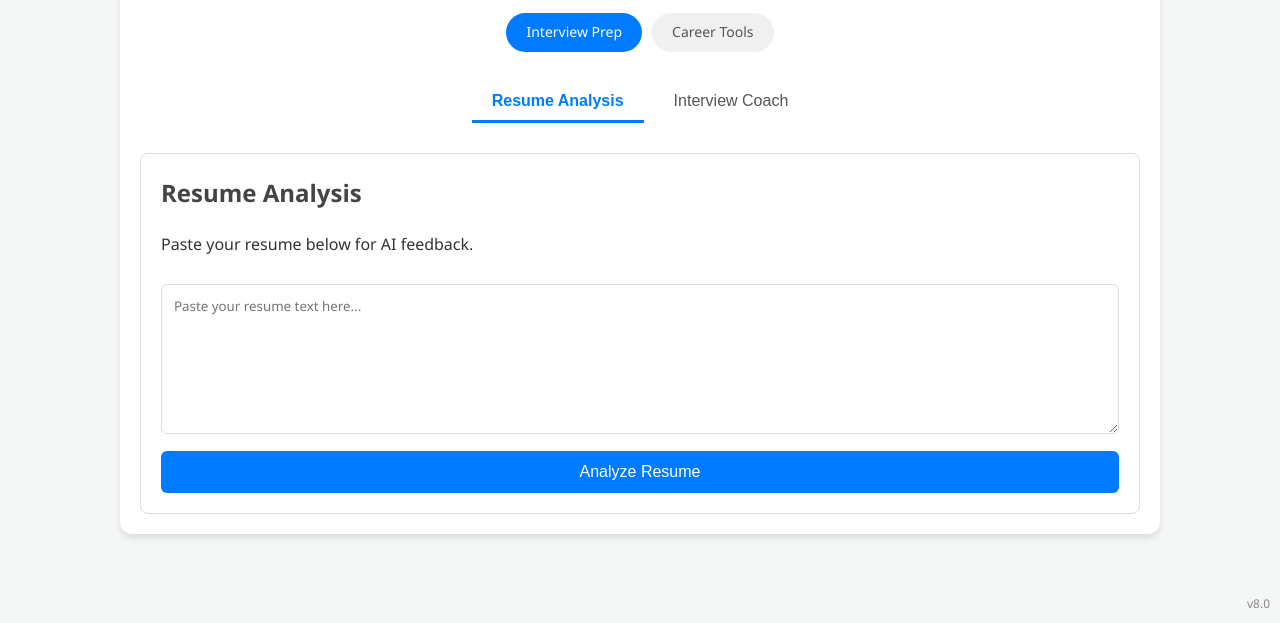
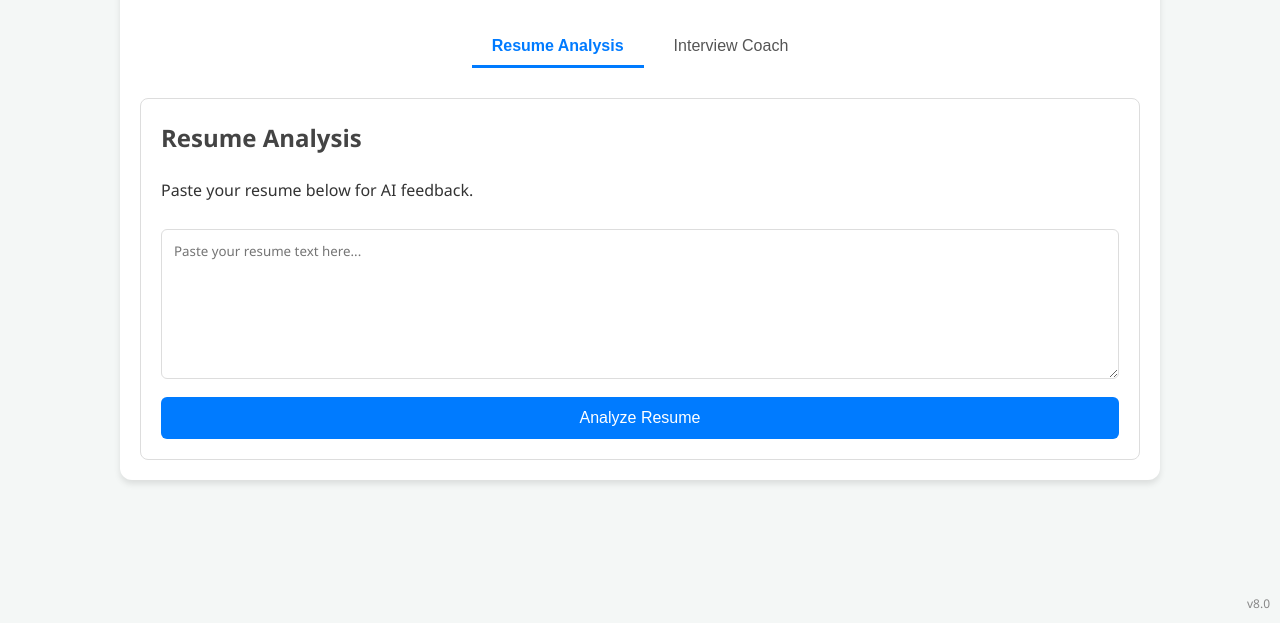
Before and after one commit to kishdav-byte/ai-career-coach, a plain HTML site: page app.html in a window 1280 px wide. Shown: the part 177-800 px from the top of the page. Drawn offline with nearby package versions, Linux system fonts and the light colour scheme.

Commit message:
Hide Career Tools navigation tab from Interview Prep page

```diff
--- a/app.html
+++ b/app.html
@@ -16,10 +16,6 @@
         <header>
             <h1>AI Career Coach</h1>
             <p>Your personal AI-powered career assistant</p>
-            <nav class="page-nav">
-                <a href="/app" class="page-nav-link active">Interview Prep</a>
-                <a href="/tools" class="page-nav-link">Career Tools</a>
-            </nav>
         </header>
 
         <nav class="tabs">
```
